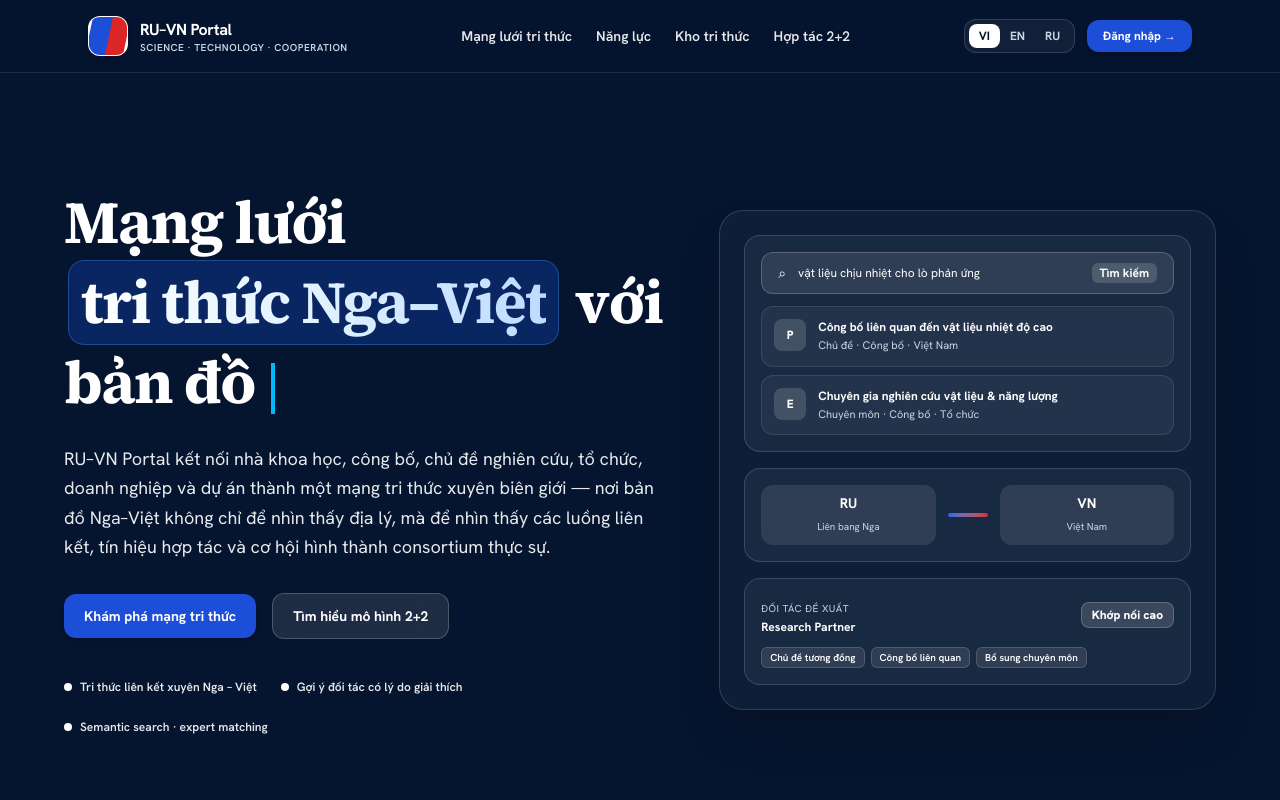
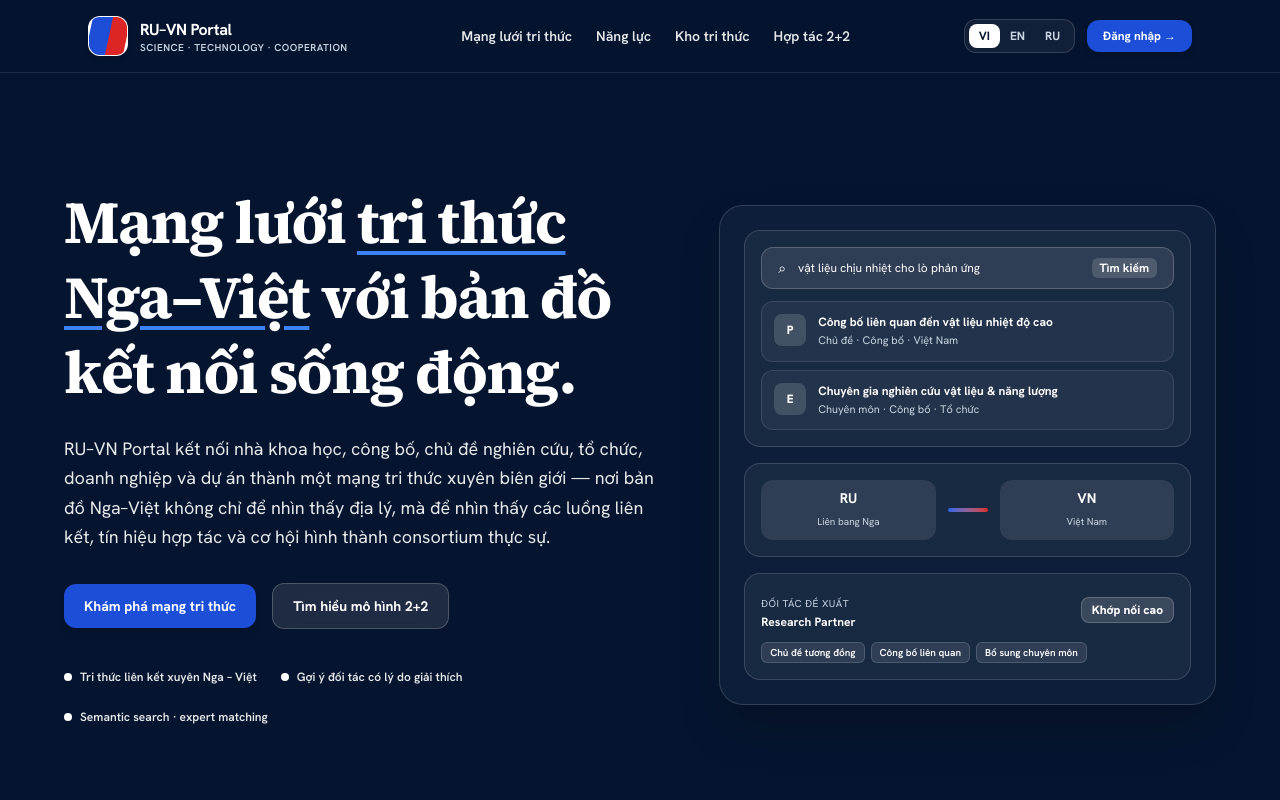
Before and after one commit to dangminhdev0403/vnru-network, a Next.js app in the folder frontend/: page / in a window 1280 px wide. Shown: the top 800 px of the page. Built offline with nearby package versions, Linux system fonts and the light colour scheme; no server answers.

Commit message:
revert: rollback hero headline to static structure

```diff
--- a/frontend/app/HomeMotion.tsx
+++ b/frontend/app/HomeMotion.tsx
@@ -1,6 +1,6 @@
 "use client";
 
-import { useEffect, useState } from "react";
+import { useState } from "react";
 import Link from "next/link";
 import { motion, useReducedMotion } from "motion/react";
 import { create } from "zustand";
@@ -13,105 +13,10 @@ export const useLocale = create<{ locale: Locale; setLocale: (locale: Locale) =>
   persist((set) => ({ locale: "vi", setLocale: (locale) => set({ locale }) }), { name: "vnru-locale" })
 );
 
-interface HeadlineItem {
-  prefix: string;
-  highlight: string;
-  suffix: string;
-}
-
-const TYPING_HEADLINES: Record<Locale, HeadlineItem[]> = {
-  vi: [
-    { prefix: "Mạng lưới ", highlight: "tri thức Nga–Việt", suffix: " với bản đồ kết nối sống động." },
-    { prefix: "Mạng lưới ", highlight: "hợp tác nghiên cứu 2+2", suffix: " giữa viện trường & doanh nghiệp." },
-    { prefix: "Mạng lưới ", highlight: "chuyên gia & công nghệ", suffix: " với tìm kiếm ngữ nghĩa toàn diện." },
-    { prefix: "Mạng lưới ", highlight: "đổi mới sáng tạo", suffix: " kết nối viện trường và công nghiệp." },
-  ],
-  ru: [
-    { prefix: "Сеть ", highlight: "знаний Россия–Вьетнам", suffix: " с интерактивной картой связей." },
-    { prefix: "Сеть ", highlight: "сотрудничества 2+2", suffix: " между институтами и предприятиями." },
-    { prefix: "Сеть ", highlight: "экспертов и технологий", suffix: " с семантическим поиском." },
-    { prefix: "Сеть ", highlight: "инноваций и трансфера", suffix: " для науки и промышленности." },
-  ],
-  en: [
-    { prefix: "A network of ", highlight: "RU–VN knowledge", suffix: " with interactive connection maps." },
-    { prefix: "A network of ", highlight: "2+2 research cooperation", suffix: " for academia & industry." },
-    { prefix: "A network of ", highlight: "experts & technologies", suffix: " with semantic search." },
-    { prefix: "A network of ", highlight: "cross-border innovation", suffix: " bridging science and business." },
-  ],
-};
-
-function useHeadlineTypewriter(items: HeadlineItem[], typingSpeed = 45, deletingSpeed = 25, pauseTime = 3000) {
-  const [index, setIndex] = useState(0);
-  const [charCount, setCharCount] = useState(0);
-  const [isDeleting, setIsDeleting] = useState(false);
-  const shouldReduceMotion = useReducedMotion();
-
-  const currentItem = items[index % items.length] || items[0];
-  const totalLength = currentItem.prefix.length + currentItem.highlight.length + currentItem.suffix.length;
-
-  useEffect(() => {
-    if (shouldReduceMotion || items.length === 0) return;
-
-    if (!isDeleting && charCount === totalLength) {
-      const timeout = setTimeout(() => setIsDeleting(true), pauseTime);
-      return () => clearTimeout(timeout);
-    }
-
-    if (isDeleting && charCount === 0) {
-      const timeout = setTimeout(() => {
-        setIsDeleting(false);
-        setIndex((prev) => (prev + 1) % items.length);
-      }, 300);
-      return () => clearTimeout(timeout);
-    }
-
-    const timeout = setTimeout(() => {
-      setCharCount((prev) => prev + (isDeleting ? -1 : 1));
-    }, isDeleting ? deletingSpeed : typingSpeed);
-
-    return () => clearTimeout(timeout);
-  }, [charCount, isDeleting, index, items, totalLength, typingSpeed, deletingSpeed, pauseTime, shouldReduceMotion]);
-
-  if (shouldReduceMotion) {
-    return {
-      prefix: currentItem.prefix,
-      highlight: currentItem.highlight,
-      suffix: currentItem.suffix,
-    };
-  }
-
-  const pLen = currentItem.prefix.length;
-  const hLen = currentItem.highlight.length;
-
-  let renderedPrefix = "";
-  let renderedHighlight = "";
-  let renderedSuffix = "";
-
-  if (charCount <= pLen) {
-    renderedPrefix = currentItem.prefix.substring(0, charCount);
-  } else if (charCount <= pLen + hLen) {
-    renderedPrefix = currentItem.prefix;
-    renderedHighlight = currentItem.highlight.substring(0, charCount - pLen);
-  } else {
-    renderedPrefix = currentItem.prefix;
-    renderedHighlight = currentItem.highlight;
-    renderedSuffix = currentItem.suffix.substring(0, charCount - pLen - hLen);
-  }
-
-  return {
-    prefix: renderedPrefix,
-    highlight: renderedHighlight,
-    suffix: renderedSuffix,
-  };
-}
-
 export function HomeMotion({ isAuthenticated }: Readonly<{ isAuthenticated: boolean }>) {
   const { locale, setLocale } = useLocale();
   const shouldReduceMotion = useReducedMotion();
   const [loggingOut, setLoggingOut] = useState(false);
-
-  const headlines = TYPING_HEADLINES[locale] || TYPING_HEADLINES.vi;
-  const headline = useHeadlineTypewriter(headlines);
 
   const t = (key: string): string => {
     const dict = (translations as Record<Locale, Record<string, string>>)[locale] || translations.vi;
@@ -209,17 +114,12 @@ export function HomeMotion({ isAuthenticated }: Readonly<{ isAuthenticated: bool
                 transition={{ duration: 0.6, ease: "easeOut" }}
                 className="max-w-2xl"
               >
-                <h1 className="font-serif text-3xl font-bold leading-tight tracking-tight text-white sm:text-5xl lg:text-6xl min-h-[140px] sm:min-h-[180px] lg:min-h-[220px]">
-                  <span>{headline.prefix}</span>
-                  {headline.highlight && (
-                    <span className="inline-block rounded-2xl bg-blue-600/25 border border-blue-400/30 px-3 py-1 text-white shadow-inner backdrop-blur-md mx-1 align-baseline">
-                      <span className="bg-linear-to-r from-white via-sky-100 to-blue-200 bg-clip-text text-transparent font-bold">
-                        {headline.highlight}
-                      </span>
-                    </span>
-                  )}
-                  <span>{headline.suffix}</span>
-                  <span className="inline-block w-1 h-[0.85em] ml-1 bg-sky-400 animate-pulse align-middle" />
+                <h1 className="font-serif text-3xl font-bold leading-tight tracking-tight text-white sm:text-5xl lg:text-6xl">
+                  {t("Mạng lưới")}{" "}
+                  <span className="text-white underline decoration-[#3b82f6] decoration-4 underline-offset-8">
+                    {t("tri thức Nga–Việt")}
+                  </span>{" "}
+                  {t("với bản đồ kết nối sống động.")}
                 </h1>
                 <p className="mt-6 text-base leading-relaxed text-white/90 sm:text-lg">
                   {t("RU–VN Portal kết nối nhà khoa học, công bố, chủ đề nghiên cứu, tổ chức, doanh nghiệp và dự án thành một mạng tri thức xuyên biên giới — nơi bản đồ Nga–Việt không chỉ để nhìn thấy địa lý, mà để nhìn thấy các luồng liên kết, tín hiệu hợp tác và cơ hội hình thành consortium thực sự.")}
```
